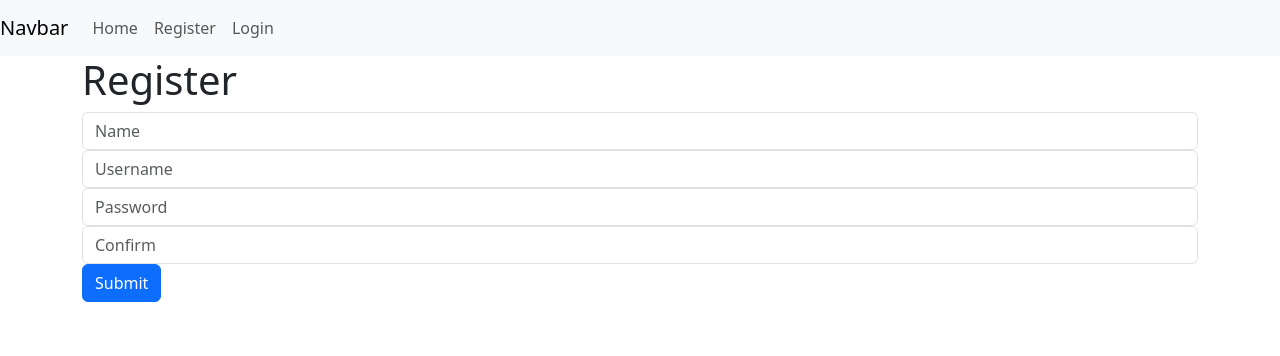
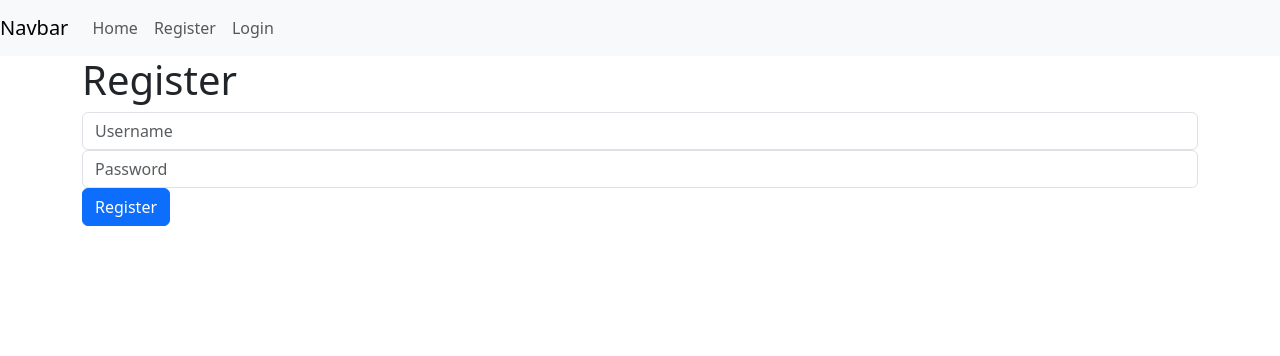
Before and after one commit to ryanlanzstu/secureapp, a Flask app: template templates/register.html in a window 1280 px wide. Shown: the top 356 px of the page. Run offline with Flask 3, Linux system fonts and the light colour scheme; the template is opened without the code that fills it, so the values that code supplies are empty; some libraries are stand-ins or nearby versions.

Commit message:
functioning login/register

```diff
--- a/app.py
+++ b/app.py
@@ -1,14 +1,15 @@
-from flask import Flask,render_template,request,redirect, url_for, session
+from flask import Flask, render_template, request, redirect, url_for, session
 from flask_mysqldb import MySQL
 
 app = Flask(__name__)
 app.secret_key = 'your-secret-key'
 
-#MySQL config
+# MySQL config
 app.config['MYSQL_HOST'] = 'localhost'
 app.config['MYSQL_USER'] = 'root'
 app.config['MYSQL_PASSWORD'] = ''
 app.config['MYSQL_DB'] = 'flask_users'
+app.config['MYSQL_PORT'] = 3307
 
 mysql = MySQL(app)
 
@@ -22,8 +23,8 @@ def home():
 @app.route('/login', methods=['GET', 'POST'])
 def login():
     if request.method == 'POST':
-        username = request.form('username')
-        pwd = request.form('password')
+        username = request.form['username']
+        pwd = request.form['password']
         cur = mysql.connection.cursor()
         cur.execute(f"SELECT username, password from tbl_users WHERE username = '{username}'")
         user = cur.fetchone()
@@ -32,8 +33,26 @@ def login():
             session['username'] = user[0]
             return redirect(url_for('home'))
         else:
-            return render_template('login.html', error='Invalid username or password')
+            error = 'Invalid username or password'
+            return render_template('login.html', error=error)
     return render_template('login.html')
+
+@app.route('/register', methods=['GET', 'POST'])
+def register():
+    if request.method == 'POST':
+        username = request.form['username']
+        pwd = request.form['password']
+        cur = mysql.connection.cursor()
+        cur.execute(f"INSERT INTO tbl_users (username, password) VALUES ('{username}', '{pwd}')")
+        mysql.connection.commit()
+        cur.close()
+        return redirect(url_for('login'))
+    return render_template('register.html')
+
+@app.route('/logout')
+def logout():
+    session.pop('username', None)
+    return redirect(url_for('home'))
 
 if __name__ == '__main__':
     app.run(debug=True)
--- a/templates/register.html
+++ b/templates/register.html
@@ -1,21 +1,15 @@
-{% extends "layout.html"%}
-{% block body%}
+{% extends "layout.html" %}
+{% block body %}
 <div class="container">
     <h1>Register</h1>
-    <form action=""method="POST">
+    <form action="" method="POST">
         <div class="form-group">
-            <input type="text" name="Name" class="form-control" placeholder="Name" required>
+            <input type="text" name="username" class="form-control" placeholder="Username" required>
         </div>
         <div class="form-group">
-            <input type="text" name="Username" class="form-control" placeholder="Username" required>
+            <input type="password" name="password" class="form-control" placeholder="Password" required>
         </div>
-        <div class="form-group">
-            <input type="password" name="Password" class="form-control" placeholder="Password" required>
-        </div>
-        <div class="form-group">
-            <input type="password" name="Confirm" class="form-control" placeholder="Confirm" required>
-        </div>
-        <button class="btn btn-primary" type="submit">Submit</button>
+        <button class="btn btn-primary" type="submit">Register</button>
     </form>
 </div>
-{% endblock%}
+{% endblock %}
```
Also changed, not shown: templates/login.html (+5 -5 lines).
